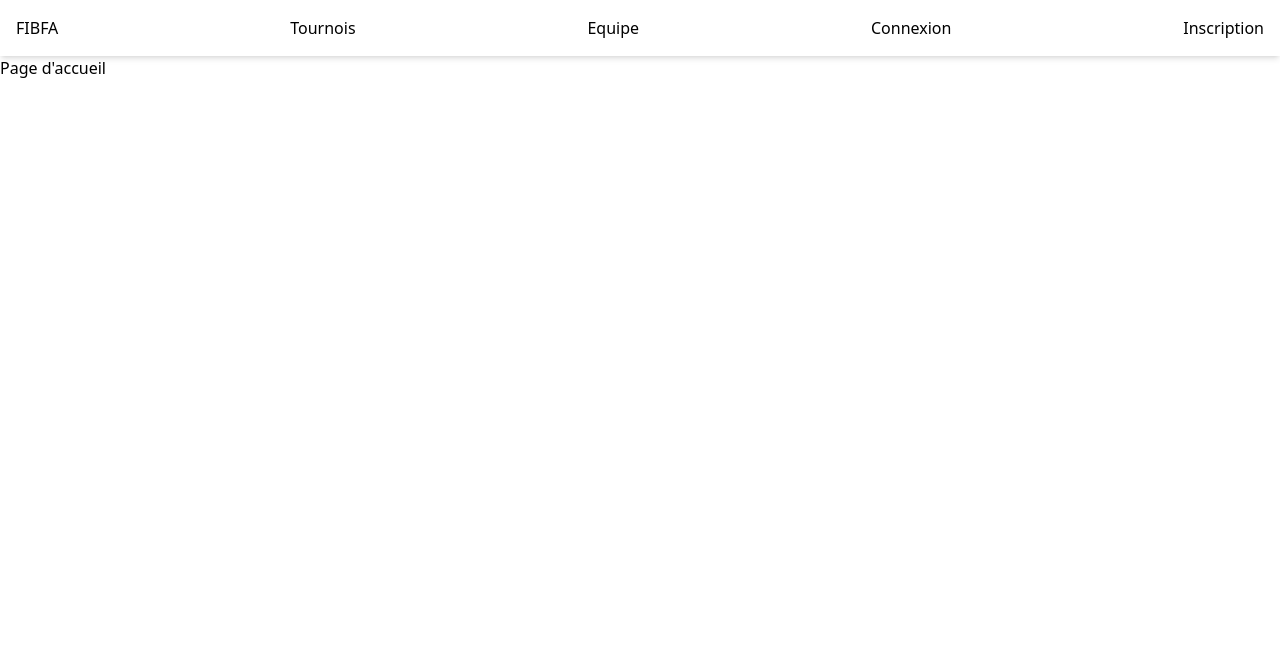
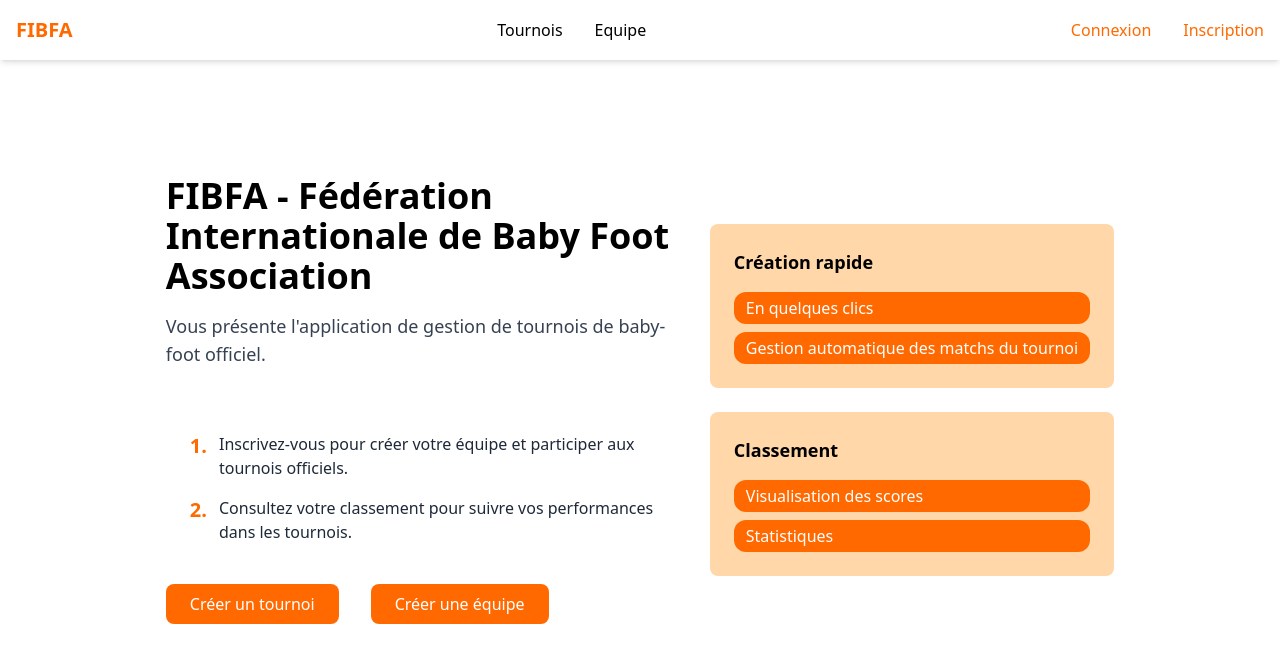
Before and after one commit to VictorGreiveldingerHub/FIBFA, a Vue app in the folder frontend/: page / in a window 1280 px wide. Shown: the top 662 px of the page. Built offline with nearby package versions, Linux system fonts and the light colour scheme.

Commit message:
View homepage

```diff
--- a/frontend/index.html
+++ b/frontend/index.html
@@ -5,7 +5,7 @@
     <link rel="icon" type="image/svg+xml" href="/vite.svg" />
     <meta name="viewport" content="width=device-width, initial-scale=1.0" />
     <link href="./src/style.css" rel="stylesheet" />
-    <title>frontend</title>
+    <title>FIBFA - Fédération Internationale de Baby Foot Association</title>
   </head>
   <body>
     <div id="app"></div>
--- a/frontend/src/App.vue
+++ b/frontend/src/App.vue
@@ -2,7 +2,7 @@
 import Header from "./components/Header.vue";
 </script>
 
-<template>
+<template class="flex justify-between">
   <Header />
   <RouterView> </RouterView>
 </template>
--- a/frontend/src/components/Header.vue
+++ b/frontend/src/components/Header.vue
@@ -1,12 +1,26 @@
 <script setup></script>
 
 <template>
-  <header class="bg-white shadow-md p-4 flex justify-between items-center">
-    <RouterLink to="/">FIBFA</RouterLink>
-    <RouterLink to="/tournament">Tournois</RouterLink>
-    <RouterLink to="/team">Equipe</RouterLink>
-    <RouterLink to="/login">Connexion</RouterLink>
-    <RouterLink to="/signin">Inscription</RouterLink>
+  <header
+    class="fixed top-0 left-0 w-full bg-white shadow-md p-4 flex justify-between items-center"
+  >
+    <RouterLink to="/" class="text-orange-500 text-xl font-bold"
+      >FIBFA</RouterLink
+    >
+    <div class="flex gap-8">
+      <RouterLink to="/tournament">Tournois</RouterLink>
+      <RouterLink to="/team">Equipe</RouterLink>
+    </div>
+    <div class="flex gap-8">
+      <template v-if="!isAuthenticated">
+        <RouterLink to="/login" class="text-orange-500">Connexion</RouterLink>
+        <RouterLink to="/signin" class="text-orange-500"
+          >Inscription</RouterLink
+        >
+      </template>
+
+      <button v-else @click="logout">Déconnexion</button>
+    </div>
   </header>
 </template>
 
--- a/frontend/src/main.js
+++ b/frontend/src/main.js
@@ -1,23 +1,6 @@
 import { createApp } from "vue";
-import { createRouter, createWebHistory } from "vue-router";
+import App from "./App.vue";
+import router from "./router/index";
 import "./style.css";
-import App from "./App.vue";
-import Home from "./views/Home.vue";
-import Signin from "./views/Signin.vue";
-import Login from "./views/Login.vue";
-import Tournament from "./views/Tournament.vue";
-import Team from "./views/Team.vue";
-
-// Création du router
-const router = createRouter({
-  history: createWebHistory(),
-  routes: [
-    { path: "/", name: "Home", component: Home },
-    { path: "/login", name: "Connexion", component: Login },
-    { path: "/signin", name: "Inscription", component: Signin },
-    { path: "/tournament", name: "Tournois", component: Tournament },
-    { path: "/team", name: "Equipe", component: Team },
-  ],
-});
 
 createApp(App).use(router).mount("#app");
--- /dev/null
+++ b/frontend/src/router/index.js
@@ -0,0 +1,21 @@
+import { createRouter, createWebHistory } from "vue-router";
+
+import Home from "../views/Home.vue";
+import Signin from "../views/Signin.vue";
+import Login from "../views/Login.vue";
+import Tournament from "../views/Tournament.vue";
+import Team from "../views/Team.vue";
+
+// Création du router
+const router = createRouter({
+  history: createWebHistory(),
+  routes: [
+    { path: "/", name: "Home", component: Home },
+    { path: "/login", name: "Connexion", component: Login },
+    { path: "/signin", name: "Inscription", component: Signin },
+    { path: "/tournament", name: "Tournois", component: Tournament },
+    { path: "/team", name: "Equipe", component: Team },
+  ],
+});
+
+export default router;
--- a/frontend/src/views/Home.vue
+++ b/frontend/src/views/Home.vue
@@ -1,3 +1,82 @@
 <template>
-  <div class="homepage"><h1>Page d'accueil</h1></div>
+  <div
+    class="homepage min-h-screen flex flex-row gap-8 p-6 items-center justify-center"
+  >
+    <div class="left-panel flex-1 max-w-lg">
+      <div class="max-w-3xl mx-auto">
+        <h2 class="text-4xl font-bold mb-4">
+          FIBFA - Fédération Internationale de Baby Foot Association
+        </h2>
+        <span class="text-gray-700 text-lg">
+          Vous présente l'application de gestion de tournois de baby-foot
+          officiel.
+        </span>
+        <div class="p-6 rounded-lg max-w-xl mx-auto mt-10">
+          <div class="flex flex-col gap-4">
+            <!-- Point 1 -->
+            <div class="flex items-start gap-3">
+              <div class="text-orange-500 font-bold text-xl">1.</div>
+              <p class="text-gray-800">
+                Inscrivez-vous pour créer votre équipe et participer aux
+                tournois officiels.
+              </p>
+            </div>
+
+            <!-- Point 2 -->
+            <div class="flex items-start gap-3">
+              <div class="text-orange-500 font-bold text-xl">2.</div>
+              <p class="text-gray-800">
+                Consultez votre classement pour suivre vos performances dans les
+                tournois.
+              </p>
+            </div>
+          </div>
+        </div>
+      </div>
+      <div class="flex gap-8">
+        <button class="bg-orange-500 text-white mt-4 px-6 py-2 rounded-lg">
+          Créer un tournoi
+        </button>
+
+        <button class="bg-orange-500 text-white mt-4 px-6 py-2 rounded-lg">
+          Créer une équipe
+        </button>
+      </div>
+    </div>
+    <div class="right-panel flex flex-col gap-6">
+      <div class="bg-orange-200 p-6 rounded-lg">
+        <h4 class="text-left font-bold text-lg mb-4">Création rapide</h4>
+        <div class="flex flex-col gap-2">
+          <span
+            class="inline-block bg-orange-500 text-white px-3 py-1 rounded-xl"
+          >
+            En quelques clics
+          </span>
+          <span
+            class="inline-block bg-orange-500 text-white px-3 py-1 rounded-xl"
+          >
+            Gestion automatique des matchs du tournoi
+          </span>
+        </div>
+      </div>
+
+      <div class="bg-orange-200 p-6 rounded-lg">
+        <h4 class="text-left font-bold text-lg mb-4">Classement</h4>
+        <div class="flex flex-col gap-2">
+          <span
+            class="inline-block bg-orange-500 text-white px-3 py-1 rounded-xl"
+          >
+            Visualisation des scores
+          </span>
+          <span
+            class="inline-block bg-orange-500 text-white px-3 py-1 rounded-xl"
+          >
+            Statistiques
+          </span>
+        </div>
+      </div>
+    </div>
+  </div>
 </template>
+
+<script setup></script>
```
